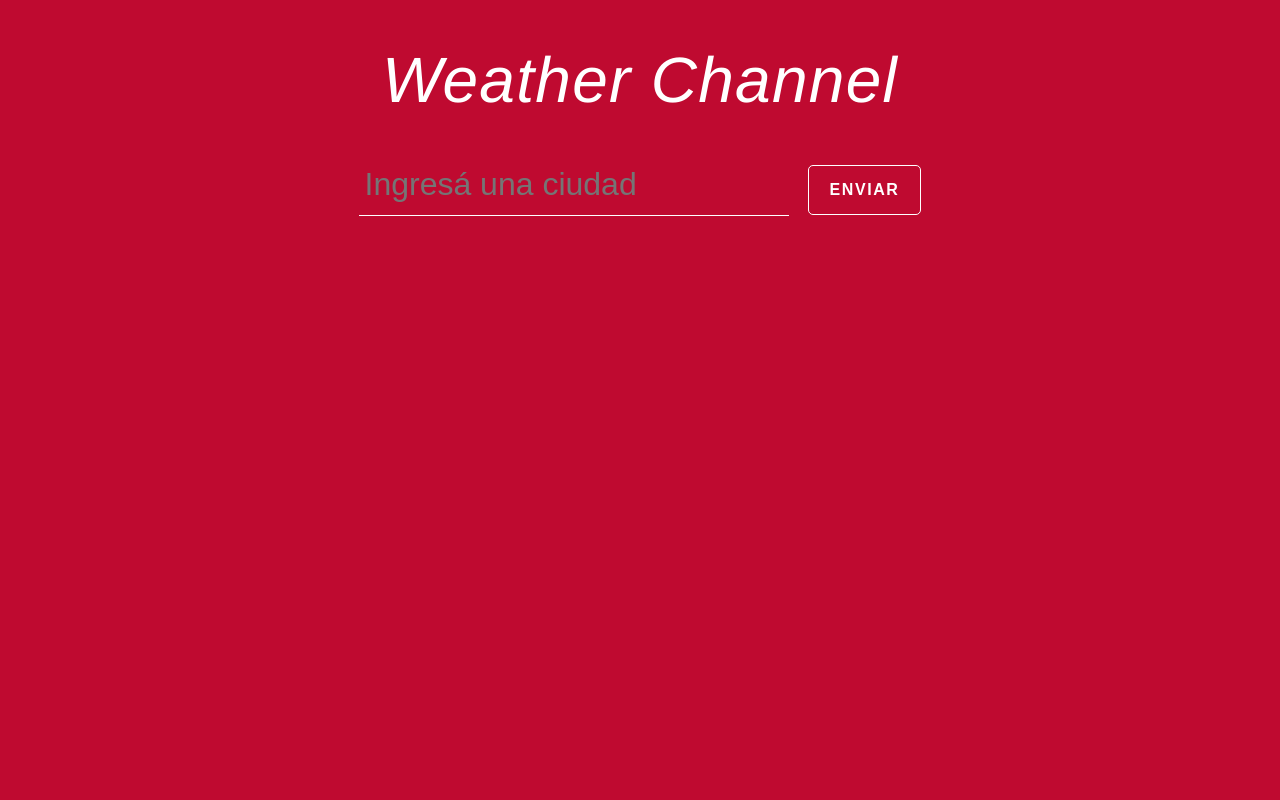
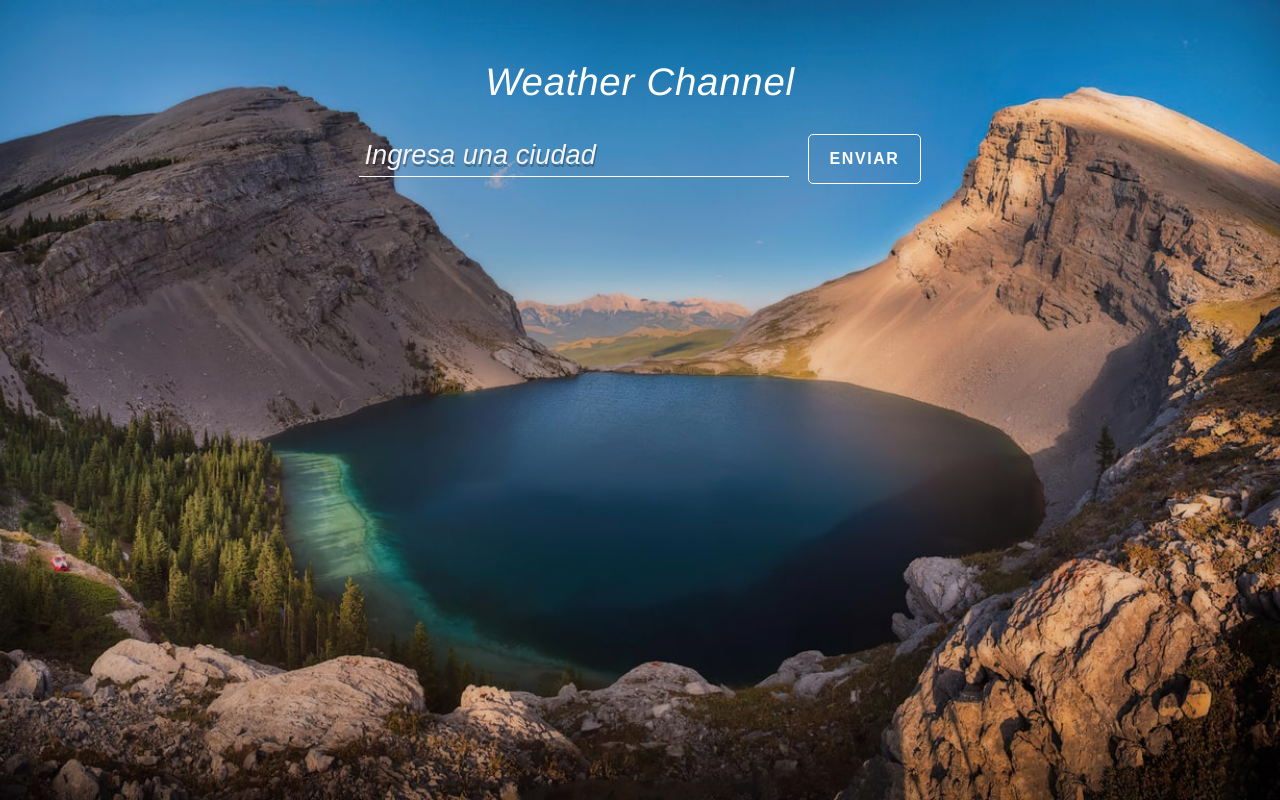
Before and after one commit to RodrigoFdz01/Weather-Channel, a plain HTML site: page index.html in a window 1280 px wide. Drawn offline with nearby package versions, Linux system fonts and the light colour scheme.

Commit message:
ultimos retoquesy finalizado

```diff
--- a/index.html
+++ b/index.html
@@ -12,10 +12,14 @@
     <link rel="icon" href="favicon.ico" />
   </head>
   <body>
+
+
     <div class="encabezado">
       <h1>Weather Channel</h1>
-      <input type="text" placeholder="Ingresá una ciudad" />
+      <div id="search">
+        <input type="text" placeholder="Ingresa una ciudad" />
       <button>ENVIAR</button>
+      </div>
     </div>
     <div class="container">
       <ul class="ciudades">
@@ -30,5 +34,7 @@
     </div>
     <script src="https://ajax.googleapis.com/ajax/libs/jquery/3.4.1/jquery.min.js"></script>
     <script src="WC.js"></script>
+
+
   </body>
 </html>
--- a/style.css
+++ b/style.css
@@ -1,26 +1,37 @@
+* {
+  margin: 0;
+  padding: 0;
+  box-sizing: border-box;
+}
 body {
   font-family: "Roboto", sans-serif;
-  background: #bf0a30;
+  background-image: url(clear.jpg);
   background-repeat: no-repeat;
-  /*background-image: url(1.jpg);
-  background-repeat: no-repeat;
-  background-size: 100vw;*/
+  background-position: center;
+  background-attachment: fixed;
+  min-height: 100%;
+  background-size: cover;
 
-  color: white;
+
 }
 
 h1 {
   font-weight: lighter;
   font-family: 'Franklin Gothic Medium', 'Arial Narrow', Arial, sans-serif ;
-  font-size: 4rem;
+  font-size: 2.4rem;
   letter-spacing: 0.02em;
   font-style: oblique;
+  color: white;
+  padding: 30px;
 }
 
 ul {
   list-style: none;
 }
 
+#search{
+  width: 100%;
+}
 button,
 input {
   border: none;
@@ -37,6 +48,12 @@ input {
 
 }
 
+input::placeholder { color: rgb(247, 243, 243);
+  text-shadow: 1px 3px rgba(0, 0, 0, .25);
+  font-style: italic;
+  font-size: 1.7rem;
+}
+
 button {
   font-size: 1rem;
   font-weight: bold;
@@ -51,14 +68,16 @@ button {
 
 button:hover {
   background: #f7f5f5;
-  color : #bf0a30;
+  color : #292828b7;
   transition: 0.6s;
+
+
 
 }
 
 .container {
   background-color: white;
-  color: #1e2432;
+  color: #080808;
   width: 300px;
   height: 350px;
   border-radius: 20px;
@@ -66,6 +85,7 @@ button:hover {
   visibility: hidden;
   margin: 50px auto;
   box-shadow: 0 5px 15px rgba(0, 0, 0, 0.7);
+  text-align: center;
 }
 
 .ciudades {
@@ -74,12 +94,15 @@ button:hover {
 
 #ciudad {
   font-size: 2rem;
-  color: #717681;
+  color: #383a3d;
+
 }
 
 #temperatura {
   font-size: 5rem;
   font-weight: bold;
+  color: #383a3d;
+
 }
 
 sup {
@@ -94,9 +117,11 @@ img {
 #descripcion {
   text-transform: uppercase;
   letter-spacing: 0.05em;
-  color: #717681;
+  color: #383a3d;
+
 }
 
 .encabezado {
   text-align: center;
+  margin-top: 30px;
 }
```
Also changed, not shown: clear.jpg (added).
